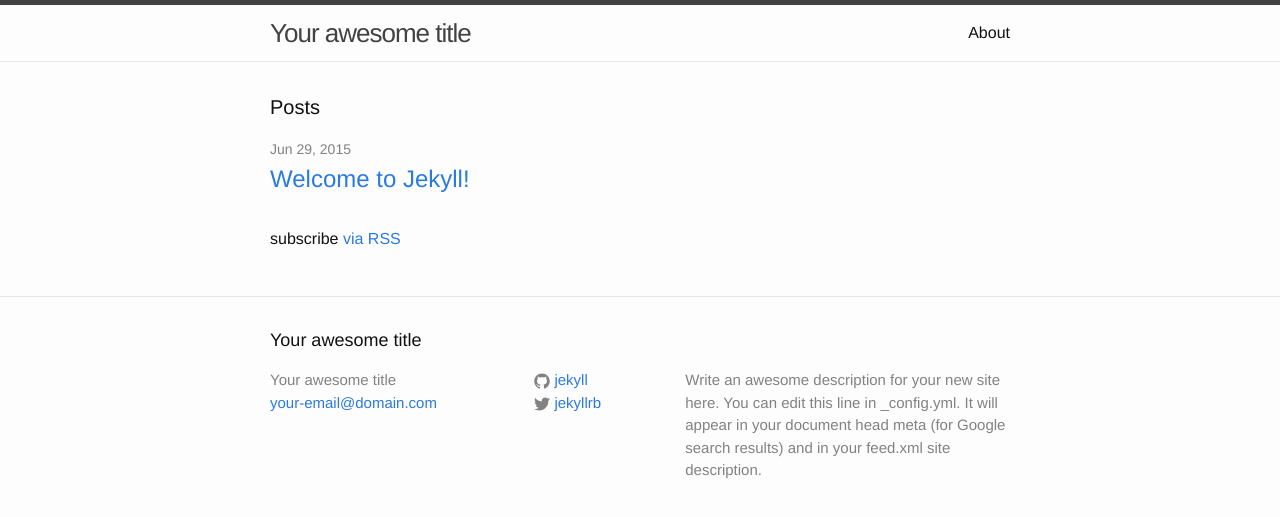
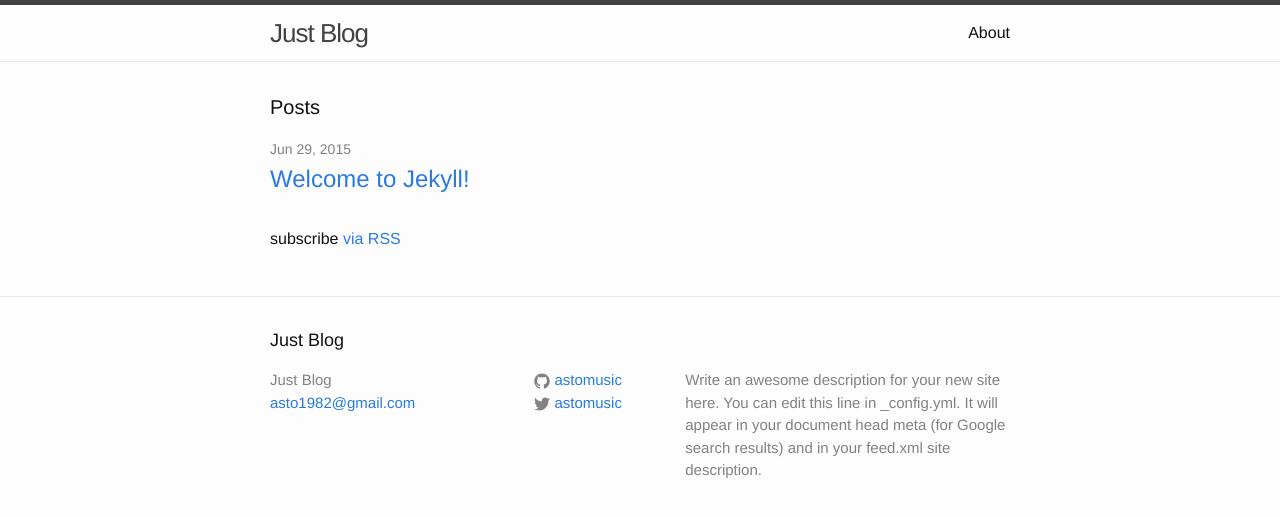
Before and after one commit to astomusic/astomusic.github.com, a Jekyll site: the page built from index.html, in a window 1280 px wide. Shown: the top 517 px of the page. Built offline with Jekyll 4.4.1, drawn with Linux system fonts in a browser that asks for light colours.

Commit message:
edit config

```diff
--- a/_config.yml
+++ b/_config.yml
@@ -1,14 +1,14 @@
 # Site settings
-title: Your awesome title
-email: your-email@domain.com
+title: Just Blog
+email: asto1982@gmail.com
 description: > # this means to ignore newlines until "baseurl:"
   Write an awesome description for your new site here. You can edit this
   line in _config.yml. It will appear in your document head meta (for
   Google search results) and in your feed.xml site description.
 baseurl: "" # the subpath of your site, e.g. /blog/
 url: "http://yourdomain.com" # the base hostname & protocol for your site
-twitter_username: jekyllrb
-github_username:  jekyll
+twitter_username: astomusic
+github_username:  astomusic
 
 # Build settings
 markdown: kramdown
```
